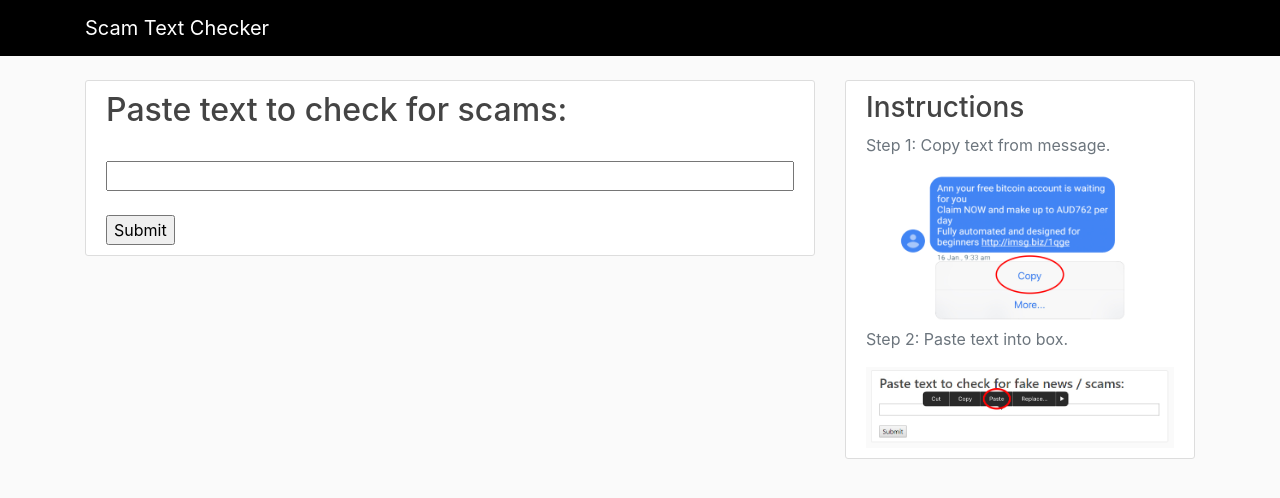
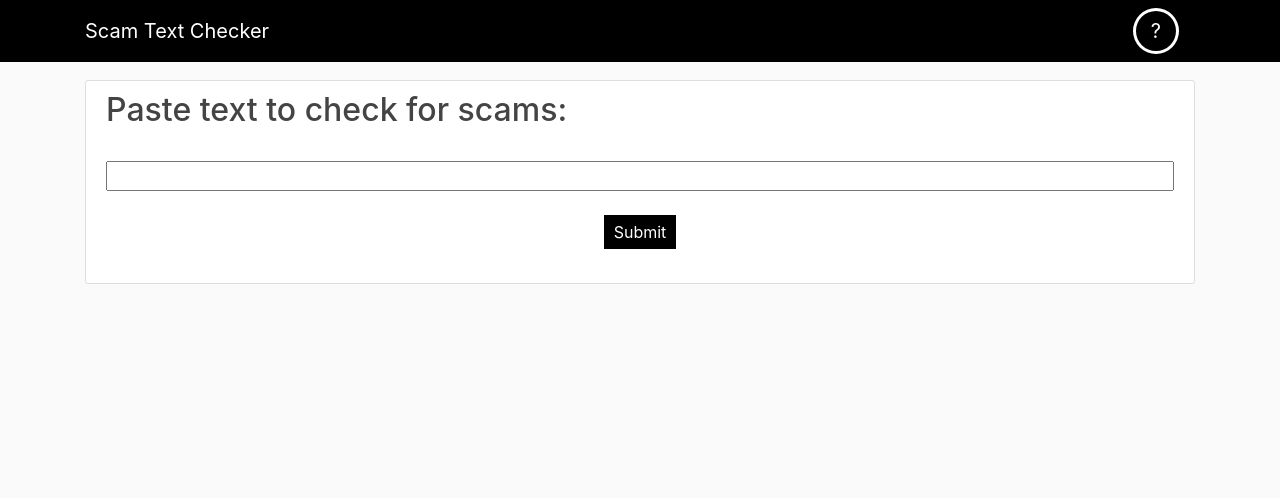
Before and after one commit to PohSayKeong/spam-sms, a Flask app: template templates/home.html in a window 1280 px wide. Shown: the top 498 px of the page. Run offline with Flask 2, Linux system fonts and the light colour scheme; the template is opened without the code that fills it, so the values that code supplies are empty; some libraries are stand-ins or nearby versions.

Commit message:
Moved help & added colour indicator

```diff
--- a/app.py
+++ b/app.py
@@ -3,7 +3,7 @@ import fastText
 import re
 app = Flask(__name__)
 
-app.config['SECRET_KEY'] = 'ed025c9f99a6e3d55185'
+app.config['SECRET_KEY'] = 'supersecretkey'
 
 def strip_formatting(string):
     string = string.lower()
@@ -12,18 +12,25 @@ def strip_formatting(string):
 
 @app.route("/", methods=['GET', 'POST'])
 def home():
+    harmless_green = True
     classifier = fastText.load_model('spam_model.bin')
     if request.method == 'POST':
         normalized = strip_formatting(request.form['input_text'])
         labels = classifier.predict(normalized)
         confidence = float(str(labels[1])[1:-1]) * 100
         if str(labels[0]) == str("('__label__ham',)"):
-            flash("Text: " + request.form['input_text'])
-            flash("Harmless:   " + "{0}".format(round(confidence)) + "%")
+            flash(request.form['input_text'])
+            harmless_green = True
+            #flash("Harmless:   " + "{0}".format(round(confidence)) + "%")
         else:
-            flash("Text: " + request.form['input_text'])
-            flash("Harmful:    " + "{0}".format(round(confidence)) + "%")
-    return render_template('home.html')
+            flash(request.form['input_text'])
+            harmless_green = False
+            #flash("Harmful:    " + "{0}".format(round(confidence)) + "%")
+    return render_template('home.html', harmless_green=harmless_green)
+
+@app.route("/help", methods=['GET', 'POST'])
+def help():
+    return render_template('help.html')
 
 if __name__ == "__main__":
     app.run(debug=True)
--- a/static/main.css
+++ b/static/main.css
@@ -91,3 +91,36 @@ a.article-title:hover {
   max-width:100%;
   object-fit: contain;
 }
+
+#submitbutton {
+  background-color: #000000;
+  border: none;
+  color: white;
+  padding: 5px 10px;
+  text-align: center;
+  display: flex;
+  align-items: center;
+  margin: 0 auto;
+  justify-content: center;
+}
+
+#greenbox, #blankgreen {
+  background-color: #06BF0C;
+}
+
+#redbox, #blankred {
+  background-color: #BF0606;
+}
+
+#blankred, #blankgreen {
+  display: inline-block;
+  padding: 5px 5px;
+}
+
+#helpbox {
+  border-style: solid;
+  border-radius: 50%;
+  padding-left: 15px;
+  padding-right: 15px;
+  border-color: white;
+}
--- a/templates/home.html
+++ b/templates/home.html
@@ -1,24 +1,31 @@
 {% extends "layout.html" %}
 
 {% block content %}
+
     <div class="content-section">
       <form method="POST" action="">
         <h2>Paste text to check for scams:</h2><br>
-          <input type="text" name="input_text" value='' class="col-md-12">
+          <input type="text" name="input_text" value='' style="width:100%">
           <br><br>
-            <input type="submit" value="Submit"><br>
+            <input type="submit" value="Submit" id="submitbutton"><br>
       </form>
     </div>
     {% with messages = get_flashed_messages() %}
       {% if messages %}
           <ul class=flashes style="padding:0">
           {% for message in messages %}
-        <div class="content-section">
+            {% if harmless_green %}
+              <div class="content-section" id="greenbox">
                 {{ message }} <br>
               </div>
+            {% else %}
+              <div class="content-section" id="redbox">
+                {{ message }} <br>
+              </div>
+            {% endif %}
           {% endfor %}
           </ul>
       {% endif %}
     {% endwith %}
-{% block body %}{% endblock %}
+
 {% endblock content %}
--- a/templates/layout.html
+++ b/templates/layout.html
@@ -17,44 +17,36 @@
     <header class="site-header">
       <nav class="navbar navbar-expand-md navbar-dark bg-steel fixed-top">
         <div class="container">
-          <a class="navbar-brand mr-4" href="/home">Scam Text Checker</a>
+          <a class="navbar-brand mr-4" href="/">Scam Text Checker</a>
+          <a class="navbar-brand ml-4" href="/help" id="helpbox">?</a>
+
+<!--
           <button class="navbar-toggler" type="button" data-toggle="collapse" data-target="#navbarToggle" aria-controls="navbarToggle" aria-expanded="false" aria-label="Toggle navigation">
             <span class="navbar-toggler-icon"></span>
           </button>
+-->
+<!--
           <div class="collapse navbar-collapse" id="navbarToggle">
-            <!--
+
             <div class="navbar-nav mr-auto">
               <a class="nav-item nav-link" href="/home">Home</a>
               <a class="nav-item nav-link" href="/about">About</a>
             </div>
-          -->
+-->
             <!-- Navbar Right Side -->
-            <!--
+<!--
             <div class="navbar-nav mr-auto">
               <a class="nav-item nav-link" href="/login">Login</a>
               <a class="nav-item nav-link" href="/register">Register</a>
             </div>
-          -->
+-->
           </div>
         </div>
       </nav>
     </header>
 
     <main role="main" class="container">
-      <div class="row">
-        <div class="col-md-8">
-          {% block content %}{% endblock %}
-        </div>
-        <div class="col-md-4">
-          <div class="content-section">
-            <h3>Instructions</h3>
-            <p class='text-muted'>Step 1: Copy text from message.</p>
-              <img src="/static/instruct_1.jpg" id="instruct1">
-            <p class='text-muted'>Step 2: Paste text into box.</p>
-              <img src="/static/instruct_2.jpg" id="instruct2">
-          </div>
-        </div>
-      </div>
+        {% block content %}{% endblock %}
     </main>
 
     <!-- jQuery first, then Popper.js, then Bootstrap JS -->
```
Also changed, not shown: templates/help.html (added, +22 -0 lines). Lines whose indentation alone changed are shown as unchanged.
